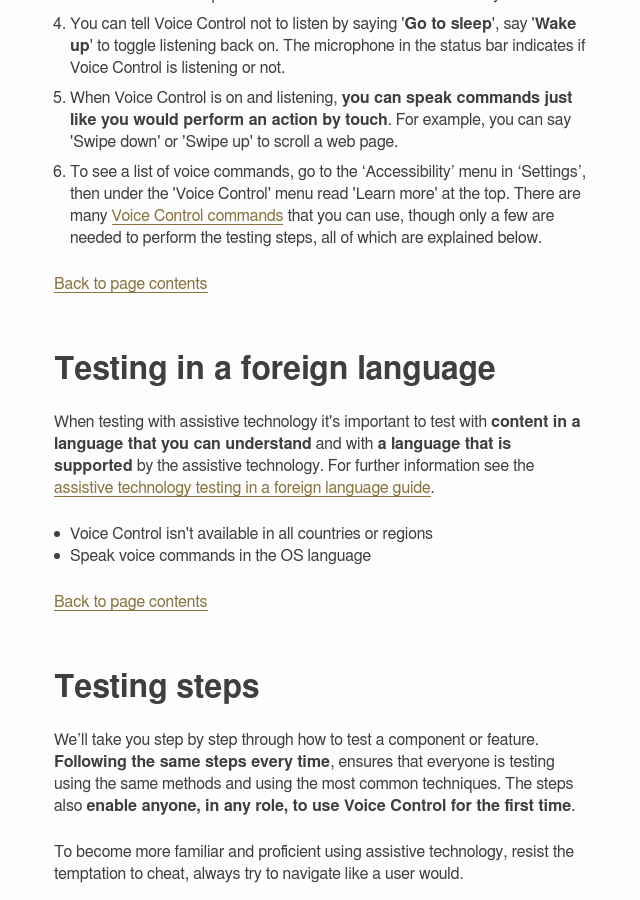
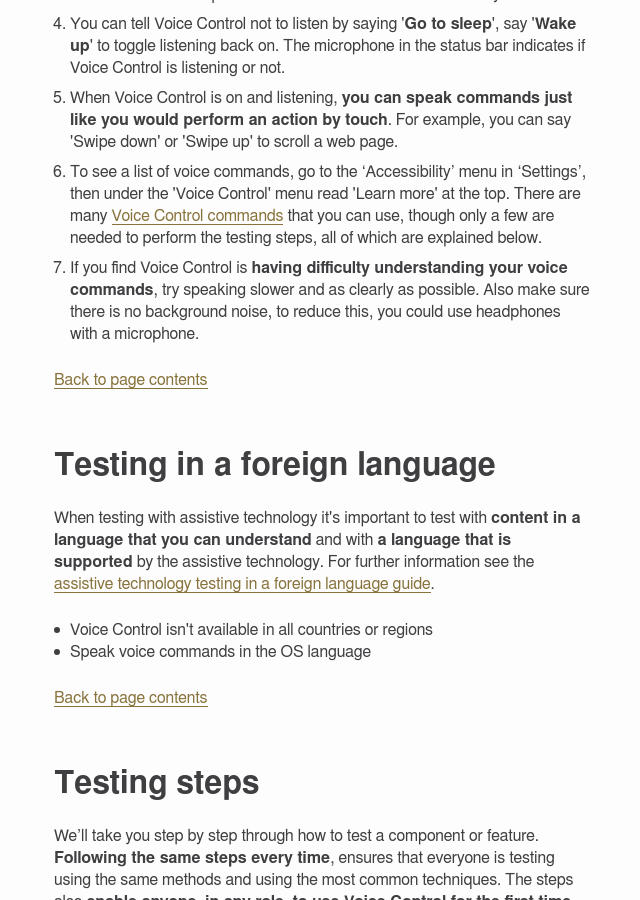
Before and after one commit to bbc/accessibility-news-and-you, a Jekyll site: the page assistive-technology/testing-steps/voice-control-ios.html, which Jekyll copies as it is, in a window 1280 px wide and 900 px high, scrolled down 953 px. Shown: the whole window, without its empty margins (318-958 px from the left). Built offline with Jekyll 4.4.1, drawn with Linux system fonts in a browser that asks for light colours.

Commit message:
add missing text

```diff
--- a/assistive-technology/testing-steps/voice-control-ios.html
+++ b/assistive-technology/testing-steps/voice-control-ios.html
@@ -49,6 +49,8 @@
                 <li role="listitem">When Voice Control is on and listening, <b>you can speak commands just like you would perform an action by touch</b>. For example, you can say 'Swipe down' or 'Swipe up' to scroll a web page.</li>
 
                 <li role="listitem">To see a list of voice commands, go to the ‘Accessibility’ menu in ‘Settings’, then under the 'Voice Control' menu read 'Learn more' at the top. There are many <a href="https://support.apple.com/en-gb/HT210417">Voice Control commands</a> that you can use, though only a few are needed to perform the testing steps, all of which are explained below.</li>
+
+                <li role="listitem">If you find Voice Control is <b>having difficulty understanding your voice commands</b>, try speaking slower and as clearly as possible. Also make sure there is no background noise, to reduce this, you could use headphones with a microphone.</li>
             </ol>
 
             <a href="#page-contents" class="back-to">Back to page contents</a>
```
